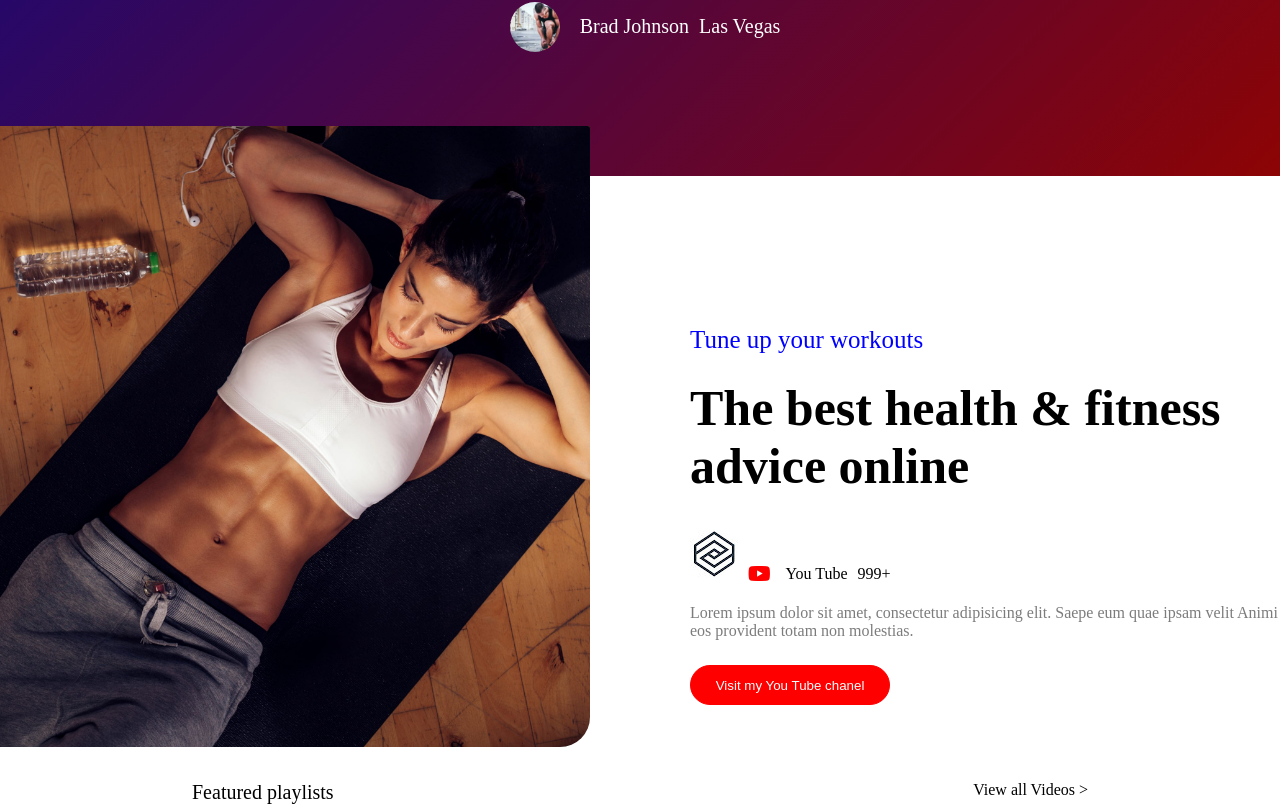
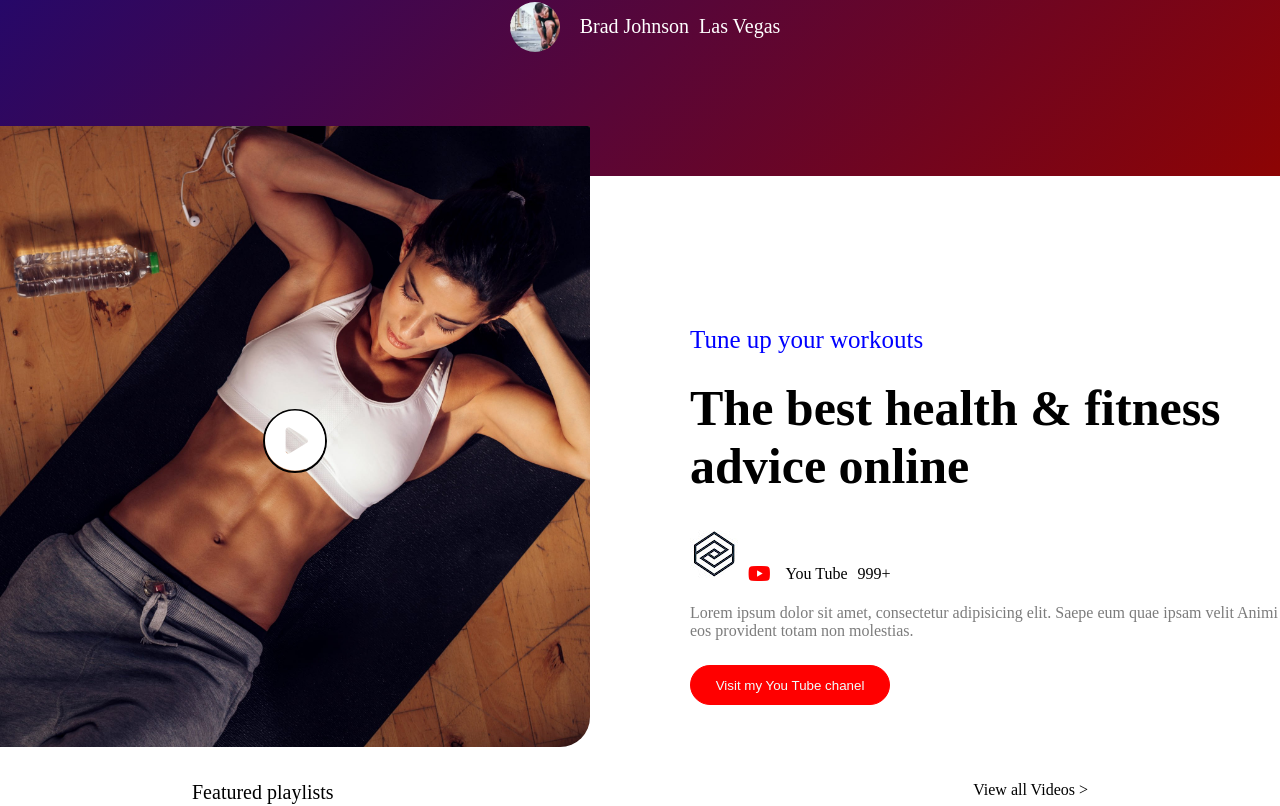
Before and after one commit to marcomaione/proj-html-vuejs, a Vue app: page / in a window 1280 px wide. Shown: the part 1154-1960 px from the top of the page. Built offline with nearby package versions, Linux system fonts and the light colour scheme.

Commit message:
aggiornamento

```diff
--- a/src/components/MyMain.vue
+++ b/src/components/MyMain.vue
@@ -4,6 +4,9 @@
             <div class="row-2">
                 <div class="left">
                     <img src="../assets/avada-img/service15-2x.jpg" alt="">
+                    <div class="left-play">
+                        <i class="fa-solid fa-circle-play"></i>
+                    </div>
                 </div>
                 <div class="right">
                     <a href="#">Tune up your workouts</a>
@@ -24,7 +27,9 @@
             </div>
             <div class="row-3">
                 <div class="slide">
-                    <img src="../assets/avada-img/video2-2x.jpg" alt="">
+                    <div>
+                        <img src="../assets/avada-img/video2-2x.jpg" alt="">
+                    </div>
                     <p>Things & glute workout</p>
                     <span>Increase your mobility</span>
                 </div>
@@ -145,11 +150,29 @@ section {
     display: flex;
     .left {
     width: 50%;
+    margin-top: -50px;
+    position: relative;
+    .left-play {
+        display: flex;
+        align-items: center;
+        justify-content: center;
+        width: 100%;
+        height: 100%;
+        position: absolute;
+        bottom: 0;
+        right: 0;
+        top: 0;
+        left: 0;
+        .fa-circle-play {
+            font-size: 60px;
+            border:solid 2px black;
+            border-radius: 50%;
+        }
+    }
     }
     img {
         max-width:100%;
         border-radius: 0px 0px 30px 0px;
-        margin-top: -50px;
     }
     .right {
         width: 50%;
```
